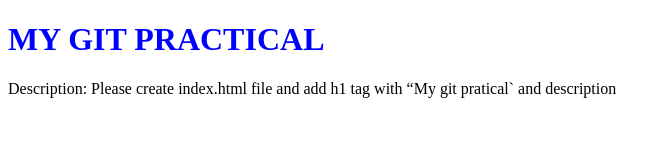
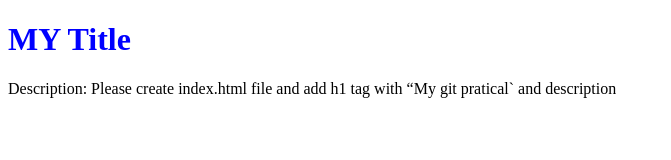
Before and after one commit to Jagritjoshi8/Test-git, a plain HTML site: page src/index.html/index.html in a window 1280 px wide. Shown: the whole page, without its empty margins (0-671 px from the left). Drawn offline with Linux system fonts and the light colour scheme; files that its build step writes are made by us from their sources.

Commit message:
Change the title to `My title`
Updated in title branch

```diff
--- a/src/index.html/index.html
+++ b/src/index.html/index.html
@@ -8,7 +8,7 @@
     <title>Document</title>
   </head>
   <body>
-    <h1>MY GIT PRACTICAL</h1>
+    <h1>MY Title</h1>
 
     <p>
       Description: Please create index.html file and add h1 tag with “My git
```
